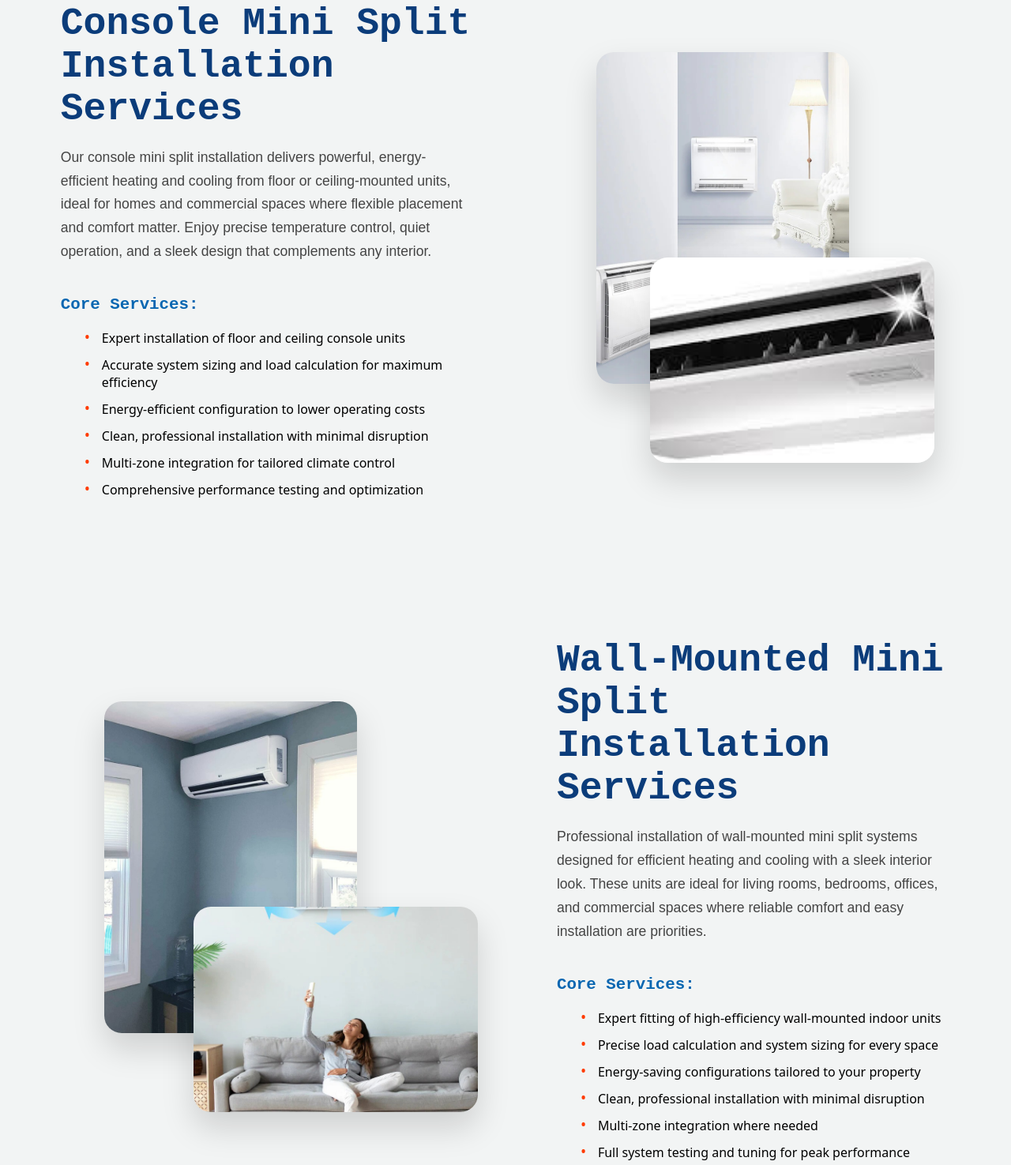
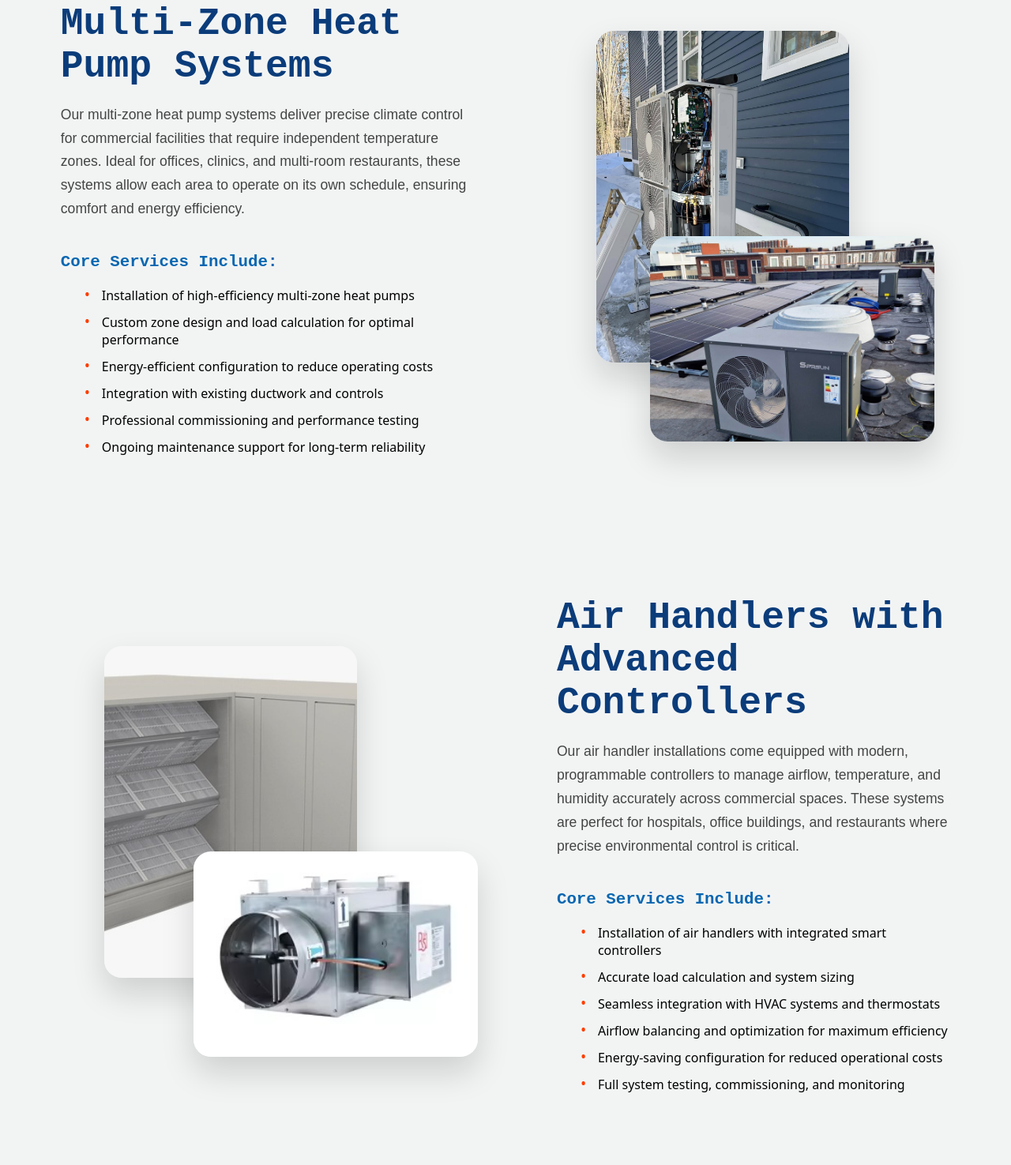
Before and after one commit to muhammadhanzla855/HVAC-MODERN-SOLUTIONS, a plain HTML site: page Commercial Central.html in a window 1280 px wide. Shown: the part 2805-4280 px from the top of the page at 79% size. Drawn offline with Linux system fonts and the light colour scheme.

Commit message:
second page

```diff
--- a/Commercial Central.html
+++ b/Commercial Central.html
@@ -75,10 +75,10 @@ Our package unit installation services provide an all-in-one solution for heatin
       <!-- LEFT IMAGES -->
       <div class="subservice__images">
         <div class="subservice__image subservice__image--one">
-          <img src="./assets/images/casttle-first.jpeg" alt="Multi-Zone Mini-Split System">
+          <img src="./assets/images/roof-top.jpeg" alt="Multi-Zone Mini-Split System">
         </div>
         <div class="subservice__image subservice__image--two">
-          <img src="./assets/images/casttle-two.jpeg" alt="Multi-Zone Mini-Split Indoor Units">
+          <img src="./assets/images/roof2.jpeg" alt="Multi-Zone Mini-Split Indoor Units">
         </div>
       </div>
 
@@ -100,68 +100,69 @@ Our rooftop HVAC installation delivers a robust all‑in‑one climate solution
     </div>
   </section>
 
-  <!-- CONSOLE SECTION -->
+  <!-- Multi-Zone Heat Pump Systems SECTION -->
   <section class="what-we-build">
     <div class="container">
       <!-- LEFT CONTENT -->
       <div class="content">
-        <h2>Console Mini Split Installation Services</h2>
+        <h2>Multi-Zone Heat Pump Systems</h2>
         <p>
-          Our console mini split installation delivers powerful, energy-efficient heating and cooling from floor or ceiling-mounted units, ideal for homes and commercial spaces where flexible placement and comfort matter. Enjoy precise temperature control, quiet operation, and a sleek design that complements any interior.
-        </p>
+Our multi-zone heat pump systems deliver precise climate control for commercial facilities that require independent temperature zones. Ideal for offices, clinics, and multi-room restaurants, these systems allow each area to operate on its own schedule, ensuring comfort and energy efficiency.        </p>
 
-        <h3>Core Services:</h3>
-        <ul class="services-list">
-          <li>Expert installation of floor and ceiling console units</li>
-          <li>Accurate system sizing and load calculation for maximum efficiency</li>
-          <li>Energy-efficient configuration to lower operating costs</li>
-          <li>Clean, professional installation with minimal disruption</li>
-          <li>Multi-zone integration for tailored climate control</li>
-          <li>Comprehensive performance testing and optimization</li>
-        </ul>
+        <h3>Core Services Include:</h3>
+<ul class="services-list">
+  <li>Installation of high-efficiency multi-zone heat pumps</li>
+  <li>Custom zone design and load calculation for optimal performance</li>
+  <li>Energy-efficient configuration to reduce operating costs</li>
+  <li>Integration with existing ductwork and controls</li>
+  <li>Professional commissioning and performance testing</li>
+  <li>Ongoing maintenance support for long-term reliability</li>
+</ul>
+
       </div>
 
       <!-- RIGHT IMAGES -->
       <div class="images">
         <div class="image image-one">
-          <img src="./assets/images/console1.jpeg" alt="Console Type Mini Split">
+          <img src="./assets/images/heatpump1.jpeg" alt="Console Type Mini Split">
         </div>
         <div class="image image-two">
-          <img src="./assets/images/console2.jpeg" alt="Cassette Type Mini Split">
+          <img src="./assets/images/heatpump2.jpeg" alt="Cassette Type Mini Split">
         </div>
       </div>
     </div>
   </section>
 
-  <!-- WALL-MOUNTED SECTION -->
+  <!-- Air HandlersSECTION -->
   <section class="subservice subservice--multi-zone">
     <div class="subservice__container">
       <!-- LEFT IMAGES -->
       <div class="subservice__images">
         <div class="subservice__image subservice__image--one">
-          <img src="./assets/images/wall1.jpeg" alt="Multi-Zone Mini-Split System">
+          <img src="./assets/images/airhandler2.jpeg" alt="Multi-Zone Mini-Split System">
         </div>
         <div class="subservice__image subservice__image--two">
-          <img src="./assets/images/wall2.jpeg" alt="Multi-Zone Mini-Split Indoor Units">
+          <img src="./assets/images/airhandler.jpeg" alt="Multi-Zone Mini-Split Indoor Units">
         </div>
       </div>
 
       <!-- RIGHT CONTENT -->
       <div class="subservice__content">
-        <h2 class="subservice__title">Wall‑Mounted Mini Split Installation Services</h2>
+        <h2 class="subservice__title">Air Handlers with Advanced Controllers</h2>
         <p class="subservice__description">
-          Professional installation of wall‑mounted mini split systems designed for efficient heating and cooling with a sleek interior look. These units are ideal for living rooms, bedrooms, offices, and commercial spaces where reliable comfort and easy installation are priorities.
+Our air handler installations come equipped with modern, programmable controllers to manage airflow, temperature, and humidity accurately across commercial spaces. These systems are perfect for hospitals, office buildings, and restaurants where precise environmental control is critical.
         </p>
 
-        <h3 class="subservice__subtitle">Core Services:</h3>
-        <ul class="services-list">
-          <li>Expert fitting of high‑efficiency wall‑mounted indoor units</li>
-          <li>Precise load calculation and system sizing for every space</li>
-          <li>Energy‑saving configurations tailored to your property</li>
-          <li>Clean, professional installation with minimal disruption</li>
-          <li>Multi‑zone integration where needed</li>
-          <li>Full system testing and tuning for peak performance</li>
-        </ul>
+        <h3 class="subservice__subtitle">Core Services Include:</h3>
+<ul class="services-list">
+  <li>Installation of air handlers with integrated smart controllers</li>
+  <li>Accurate load calculation and system sizing</li>
+  <li>Seamless integration with HVAC systems and thermostats</li>
+  <li>Airflow balancing and optimization for maximum efficiency</li>
+  <li>Energy-saving configuration for reduced operational costs</li>
+  <li>Full system testing, commissioning, and monitoring</li>
+</ul>
+
       </div>
     </div>
   </section>
```
Also changed, not shown: services.html (+1 -1 lines), assets/images/airhandler.jpeg (added), assets/images/airhandler2.jpeg (added), assets/images/heatpump1.jpeg (added), assets/images/heatpump2.jpeg (added), assets/images/roof-top.jpeg (added), assets/images/roof2.jpeg (added).
